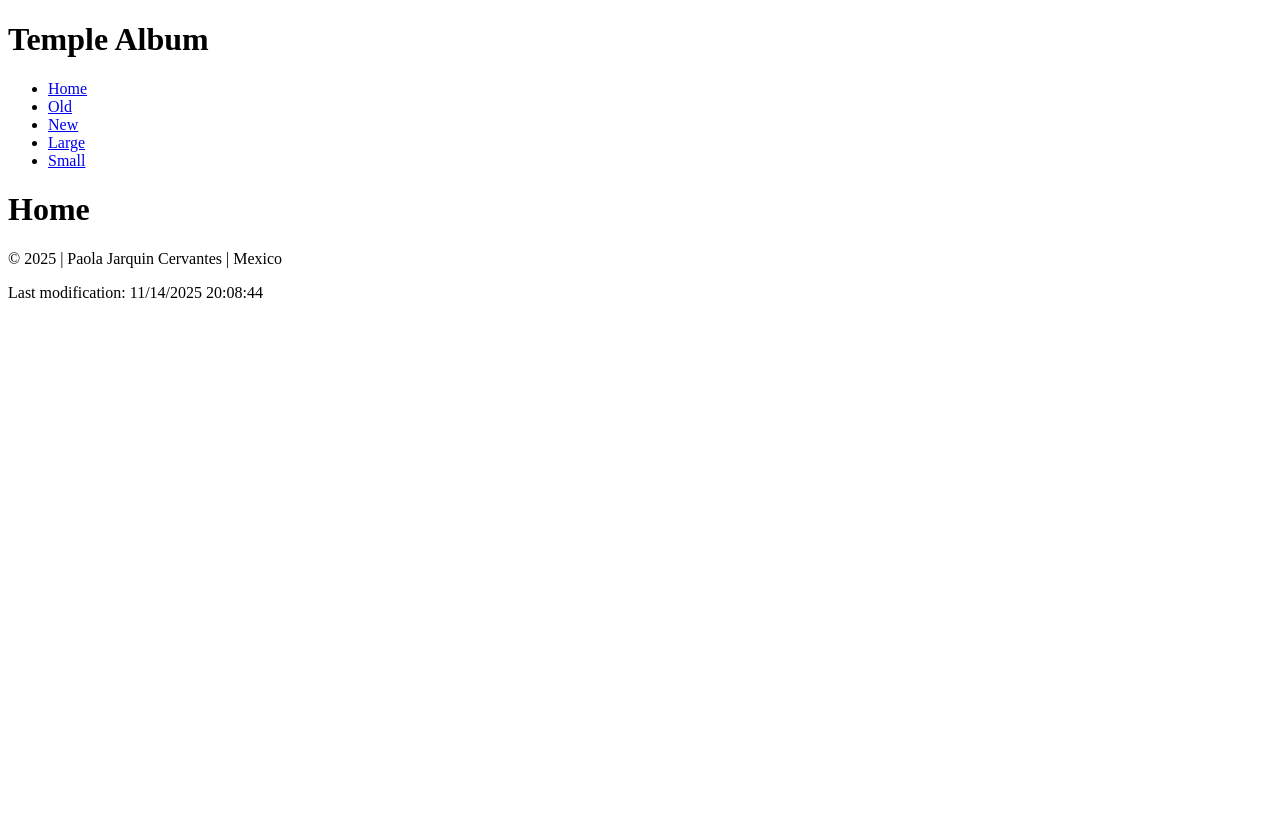
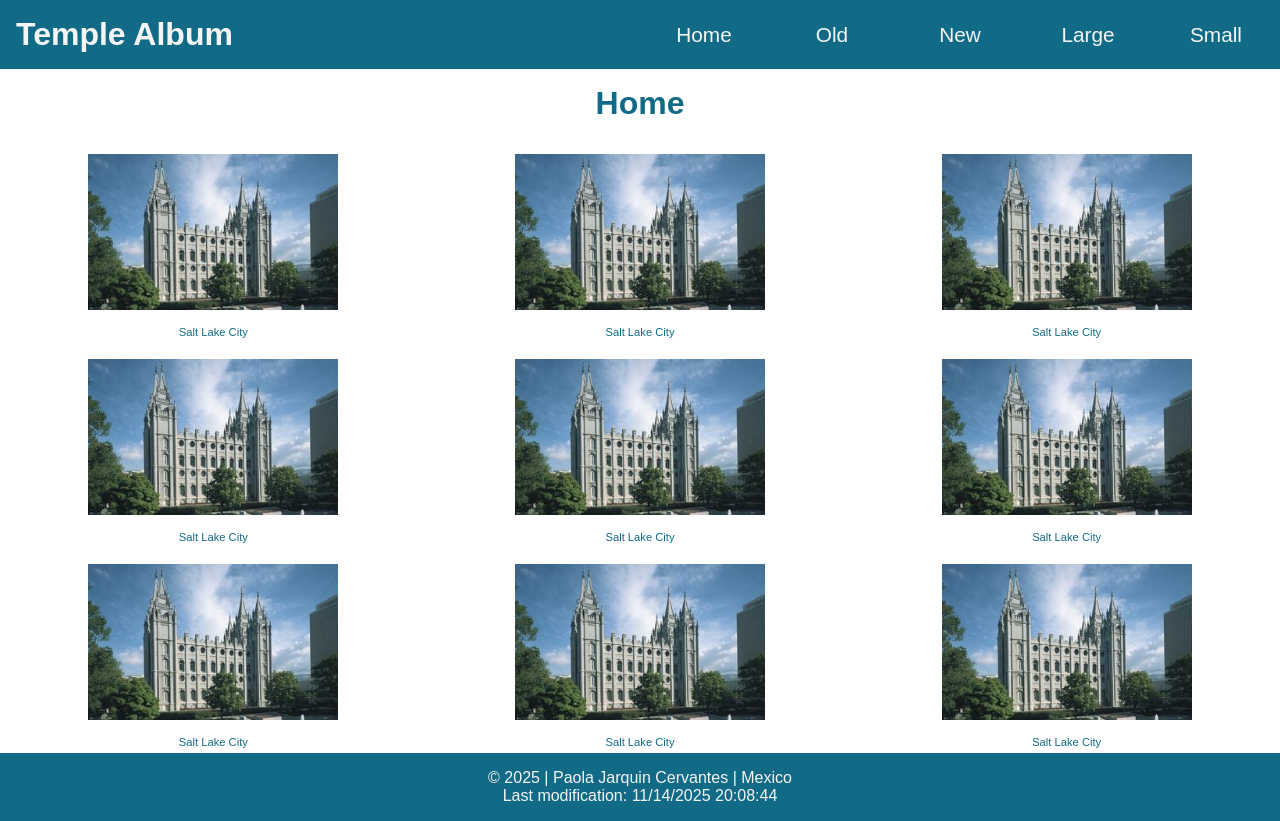
Before and after one commit to paojarc-byu/wdd131, a plain HTML site: page temples.html in a window 1280 px wide. Before the commit the page ends 800 px from the top, so only its background shows below. Drawn offline with Linux system fonts and the light colour scheme; a web font is replaced by a local one.

Commit message:
project w02 part 2

```diff
--- a/styles/temples-large.css
+++ b/styles/temples-large.css
@@ -0,0 +1,6 @@
+
+/*
+.temple-img {
+    display: grid;
+    grid-template-columns: repeat(3, 1fr);
+}
--- a/styles/temples.css
+++ b/styles/temples.css
@@ -0,0 +1,108 @@
+:root {
+    --clr-bg-primary: #116b86;
+    --clr-bg-secondary: #b4f4f8;
+    --clr-text-primary: #F5F5F5;
+    --clr-text-secondary: #116b86;
+}
+
+
+* {
+    margin: 0;
+    padding: 0;
+    box-sizing: border-box;
+}
+
+
+body {
+    font-family: "Momo Trust Display", sans-serif;
+    font-size: .7rem;
+    text-align: center;
+}
+
+
+header{
+    background-color: var(--clr-bg-primary);
+    color: var(--clr-text-primary);
+    display: grid;
+    grid-template-columns: 1fr 1fr;
+}
+
+.navigation-bar a {
+    background-color: var(--clr-bg-terciary);
+    color: var(--clr-text-primary);
+    text-align: center;
+}
+
+.navigation-bar a:hover {
+    background-color: var(--clr-bg-secondary);
+    color: var(--clr-text-secondary);
+
+}
+
+nav ul {
+    display: flex;
+    justify-content: space-around;
+    align-content: center;
+    list-style: none;
+    height: 100%;
+}
+
+nav li {
+    list-style: none;
+    flex: 1;
+}
+
+nav a {
+    text-decoration: none;
+    display: flex;
+    align-items: center;
+    justify-content: center;
+    width: 100%;
+    height: 100%;
+    font-size: 1.3rem;
+}
+
+h1 {
+    text-align: left;
+    padding: 1rem;
+    font-size: 2rem;
+    margin: 0 auto;
+    width: 100%;
+}
+
+
+#main {
+    color: var(--clr-text-secondary);
+    text-align: center;
+}
+
+main {
+    color: var(--clr-text-secondary);
+}
+
+
+.temple-img {
+    display: grid;
+    grid-template-columns: repeat(3, 1fr);
+}
+
+.temple-img figcaption {
+    margin: .3rem;
+    text-align: center;
+}
+
+.temple-img img {
+    margin: 1rem auto;
+    display: flex;
+    justify-content: space-evenly;
+    width: 250px;
+    height: auto;
+}
+
+
+footer {
+    background-color: var(--clr-bg-primary);
+    color: var(--clr-text-primary);
+    padding: 1rem;
+    font-size: 1rem;
+}
--- a/temples.html
+++ b/temples.html
@@ -11,12 +11,17 @@
     <link rel="stylesheet" href="styles/temples.css">
     <link rel="stylesheet" href="styles/temples-large.css">
     <script defer src="scripts/temples.js"></script>
+
+    <link rel="preconnect" href="https://fonts.googleapis.com">
+<link rel="preconnect" href="https://fonts.gstatic.com" crossorigin>
+<link href="https://fonts.googleapis.com/css2?family=Momo+Trust+Display&display=swap" rel="stylesheet">
+
 </head>
 <body>
     <header>
         <h1>Temple Album</h1>
         <nav>
-            <ul>
+            <ul class="navigation-bar">
                 <li><a href="#" target="_blank">Home</a></li>
                 <li><a href="#" target="_blank">Old</a></li>
                 <li><a href="#" target="_blank">New</a></li>
@@ -26,8 +31,45 @@
         </nav>
     </header>
     <main>
-        <h1>Home</h1>
-        <figure></figure>
+        <h1 id="main">Home</h1>
+        <div class="temple-img">
+            <figure>
+                <img src="images/salt-lake-temple.jpg" alt="Salt Lake City Temple">
+                <figcaption>Salt Lake City</figcaption>
+            </figure>
+            <figure>
+                <img src="images/salt-lake-temple.jpg" alt="Salt Lake City Temple">
+                <figcaption>Salt Lake City</figcaption>
+            </figure>
+            <figure>
+                <img src="images/salt-lake-temple.jpg" alt="Salt Lake City Temple">
+                <figcaption>Salt Lake City</figcaption>
+            </figure>
+            <figure>
+                <img src="images/salt-lake-temple.jpg" alt="Salt Lake City Temple">
+                <figcaption>Salt Lake City</figcaption>
+            </figure>
+            <figure>
+                <img src="images/salt-lake-temple.jpg" alt="Salt Lake City Temple">
+                <figcaption>Salt Lake City</figcaption>
+            </figure>
+            <figure>
+                <img src="images/salt-lake-temple.jpg" alt="Salt Lake City Temple">
+                <figcaption>Salt Lake City</figcaption>
+            </figure>
+            <figure>
+                <img src="images/salt-lake-temple.jpg" alt="Salt Lake City Temple">
+                <figcaption>Salt Lake City</figcaption>
+            </figure>
+            <figure>
+                <img src="images/salt-lake-temple.jpg" alt="Salt Lake City Temple">
+                <figcaption>Salt Lake City</figcaption>
+            </figure>
+            <figure>
+                <img src="images/salt-lake-temple.jpg" alt="Salt Lake City Temple">
+                <figcaption>Salt Lake City</figcaption>
+            </figure>
+        </div>
     </main>
     <footer>
         <p>© <span id="currentYear"></span> | Paola Jarquin Cervantes | Mexico </p>
```
Also changed, not shown: images/salt-lake-temple.jpg (added).
